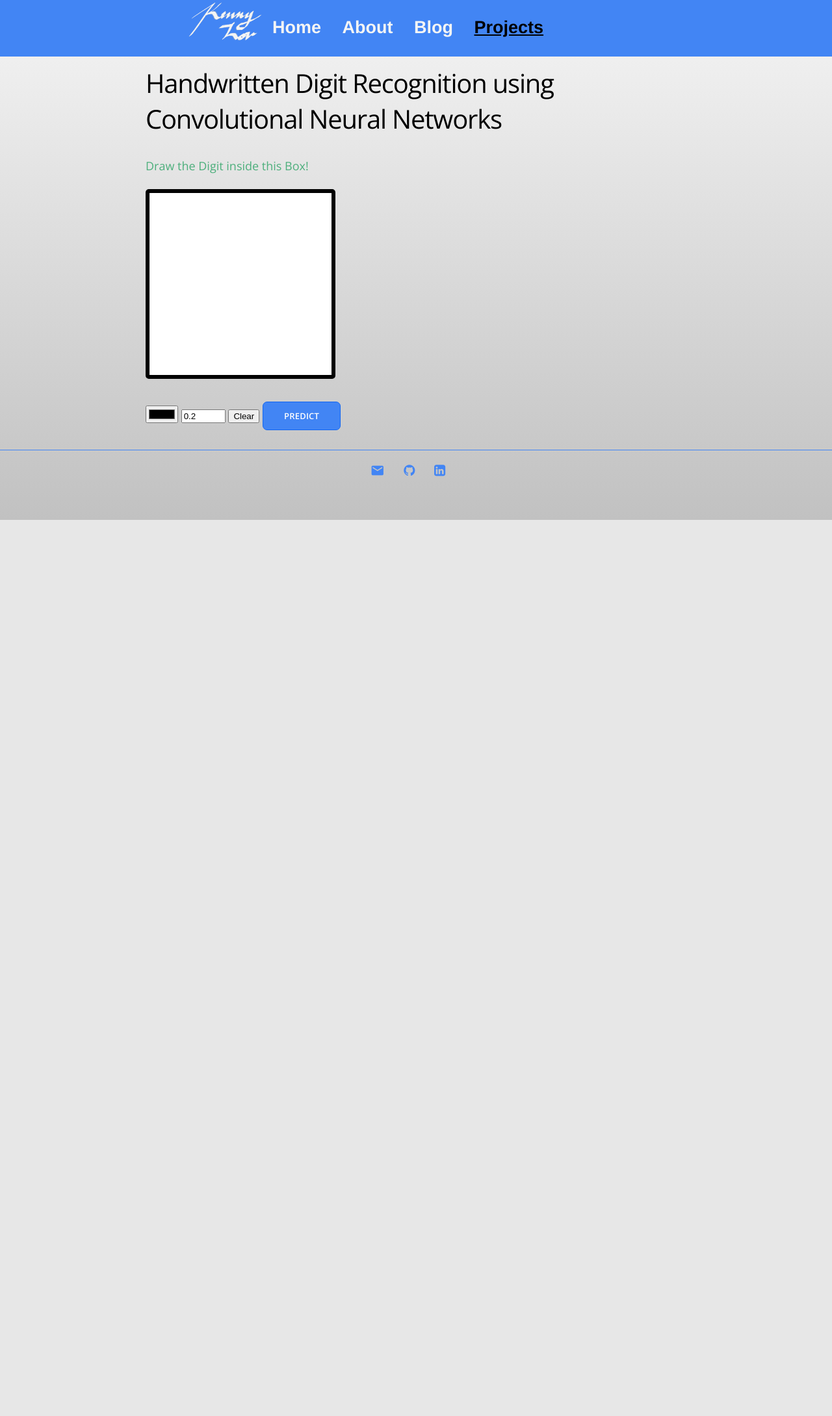
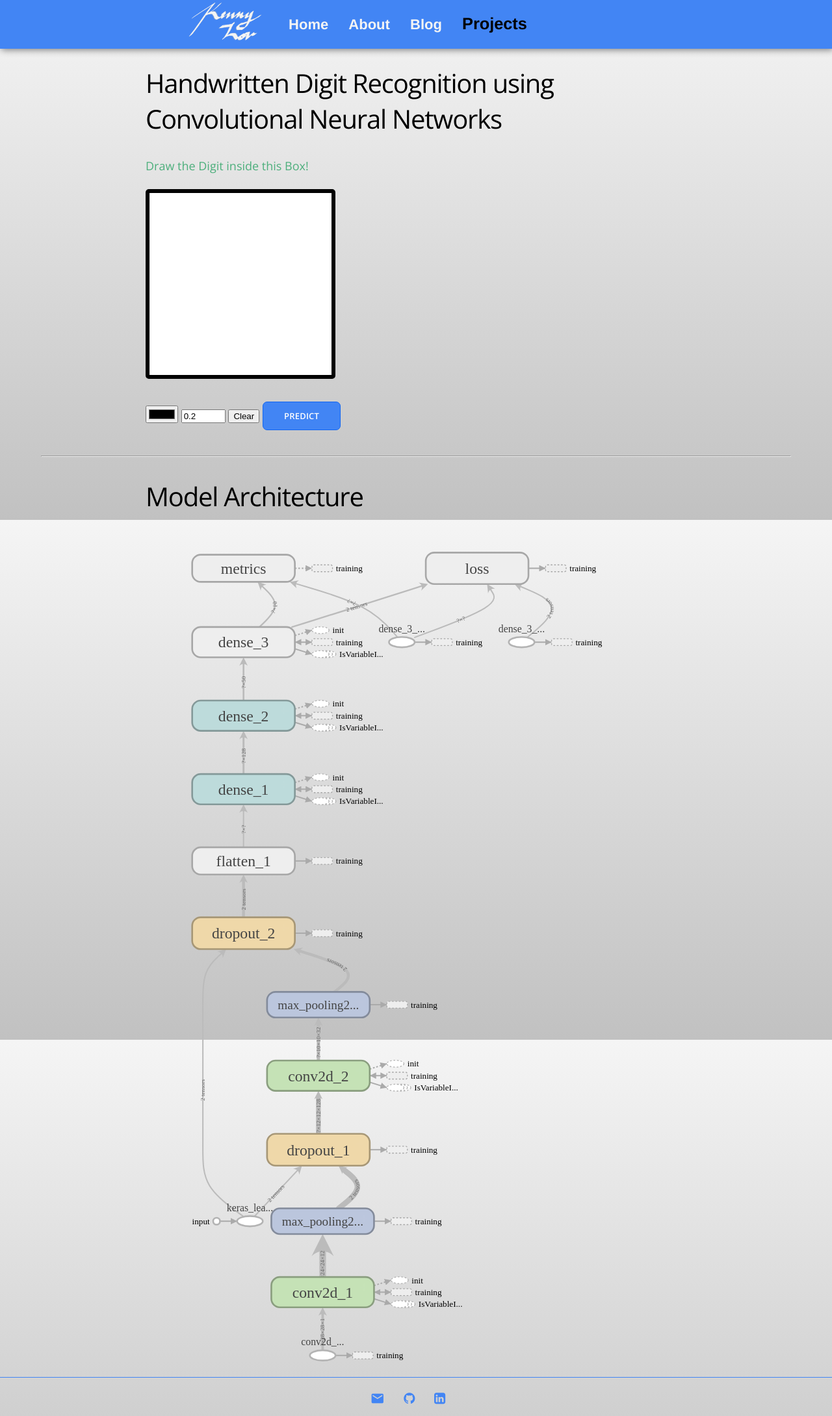
Before and after one commit to clfkenny/flask-practice, a Flask app: page /digits in a window 1280 px wide. Shown: the whole page at 65% size. Before the commit the page ends 800 px from the top, so only its background shows below. Run offline with Flask 2, Linux system fonts and the light colour scheme; a map, chart or similar area stays blank; parts of the project's set-up code (start-up, migrations or seed data) failed here and were passed over; some libraries are stand-ins or nearby versions.

Commit message:
adding model architecture

```diff
--- a/static/css/digits.css
+++ b/static/css/digits.css
@@ -12,3 +12,21 @@ main{
   margin: 0 auto;
   width:65%;
 }
+
+.div_graph{
+	margin:0 auto;
+	width:65%;
+}
+
+
+img.graph {
+	width:700px;
+	margin-left: auto;
+	margin-right: auto;
+	display: block;
+}
+
+
+hr{
+	width:90%;
+}
--- a/static/css/main.css
+++ b/static/css/main.css
@@ -128,13 +128,15 @@ body:nth-child(2) {
 nav {
     background-color: var(--main-accent-color);
     border-bottom: .8px solid var(--main-accent-color);
-    font-size: 1.5em;
+    font-size: 22px;
     text-align: center;
     overflow: hidden;
     position: fixed;
     top: 0;
     width: 100%;
     z-index:1000;
+    box-shadow:2px 2px 10px grey;
+
 }
 
 img#logo {
@@ -171,14 +173,12 @@ nav a {
 }
 nav a:hover {
     color: var(--main-txt-color);
-    text-decoration: underline;
-    text-decoration-color:var(--main-txt-color);
+    font-size:1.15em;
 }
 
 nav ul li:nth-child(4) a{
- color: var(--main-txt-color);
- text-decoration:underline;
- text-decoration-color:black;
+ font-size:1.15em;
+ color:var(--main-txt-color);
 }
 
 /*
@@ -224,18 +224,20 @@ footer {
 }
 
 
-footer a{
-  color: var(--main-accent-color)
+footer a i{
+  color: var(--main-accent-color);
+  transition: all 0.5s ease-in-out;
 }
 
-footer a:hover{
+footer a:hover i{
   color:black;
   -webkit-transition: all 0.5s;
   -moz-transition: all 0.5s;
-  transition: all 0.5s;
+  transition:all 0.5s
   border-bottom: 1px solid transparent;
   text-decoration: none;
-  color:var(--main-accent-color);
+  color:green;
+  font-size:40px !important;
 }
 
 nav ul, footer ul {
--- a/templates/digits.html
+++ b/templates/digits.html
@@ -49,4 +49,11 @@
   </main>
   <div class="clearfix"></div>
 
+<hr>
+<div class = 'div_graph'>
+	<h2>Model Architecture </h2> <br>
+<img class = 'graph' src = "{{ url_for('static', filename='img/digits_cnn2.svg') }}"> </img>
+</div>
+<br>
+
 {% endblock %}
--- a/templates/layout.html
+++ b/templates/layout.html
@@ -13,7 +13,7 @@
   <body>
     <header>
       <nav>
-        <img id = "logo" src = "{{ url_for('static', filename='logo2_white.png') }}"> </img>
+        <img id = "logo" src = "{{ url_for('static', filename='img/logo2_white.png') }}"> </img>
           <ul>
               <li><a href="https://clfkenny.github.io">Home</a></li>
               <li><a href="https://clfkenny.github.io/about">About</a></li>
```
Also changed, not shown: model/model.json (+1 -1 lines), static/css/apps_index.css (+11 -5 lines), templates/index.html (+11 -9 lines), output.png, static/css/digits.png (added), static/img/device.png (deleted), static/img/digits_cnn2.svg (added), static/img/logo2_white.png (renamed from static/logo2_white.png), 1 other file.
